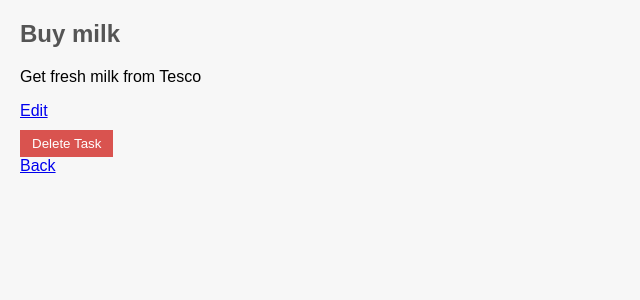
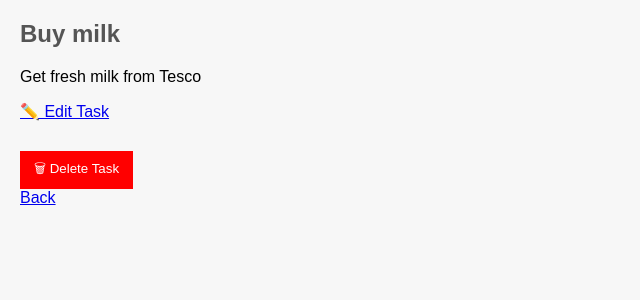
Before and after one commit to ADAYahyaDalal/yahya-todo-app-from-scratch, a Flask app: page /task/1 in a window 1280 px wide. Shown: the part 38-338 px from the top of the page, without its empty margins (0-640 px from the left). Run offline with Flask 3, Linux system fonts and the light colour scheme.

Commit message:
Step 15:Add Delete Button to task_detail.html + Make It Look Nice

```diff
--- a/app/templates/task_detail.html
+++ b/app/templates/task_detail.html
@@ -5,11 +5,14 @@
 <h2>{{ task['title'] }}</h2>
 <p>{{ task['description'] }}</p>
 
-<a href="{{ url_for('main.edit_task', task_id=task['id']) }}">Edit</a>
+<a href="{{ url_for('main.edit_task', task_id=task.id) }}">✏️ Edit Task</a>
 
-<form method="POST" action="{{ url_for('main.delete_task', task_id=task['id']) }}">
-    <button type="submit">Delete Task</button>
+<form action="{{ url_for('main.delete_task', task_id=task.id) }}" method="POST" style="margin-top: 20px;">
+    <button type="submit" style="color: white; background: red; padding: 8px 14px; border: none; cursor: pointer;">
+        🗑 Delete Task
+    </button>
 </form>
+
 
 <a href="{{ url_for('main.index') }}">Back</a>
 
--- a/requirements.txt
+++ b/requirements.txt
@@ -1,5 +1,4 @@
 pip freeze > requirements.txt
-Flask==3.0.0
 
 Flask==3.0.0
 Flask-WTF==1.2.1
```
